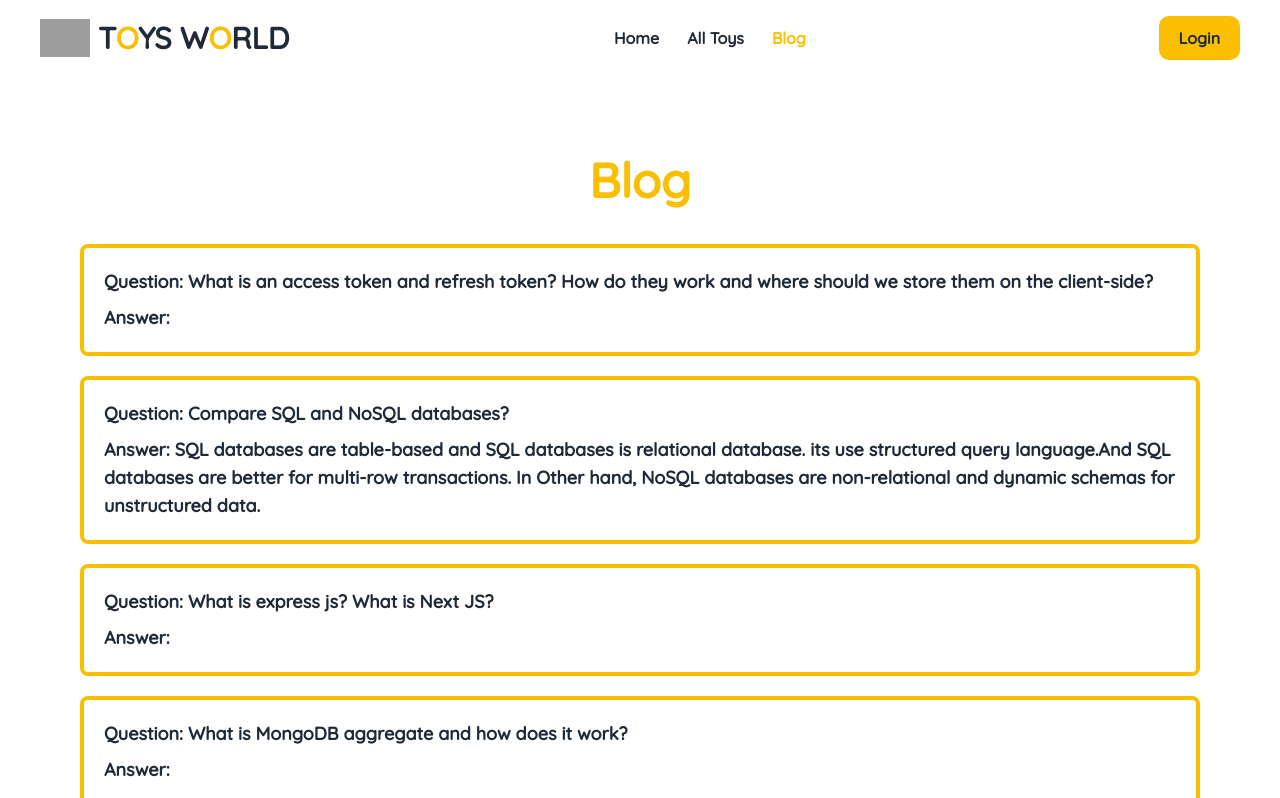
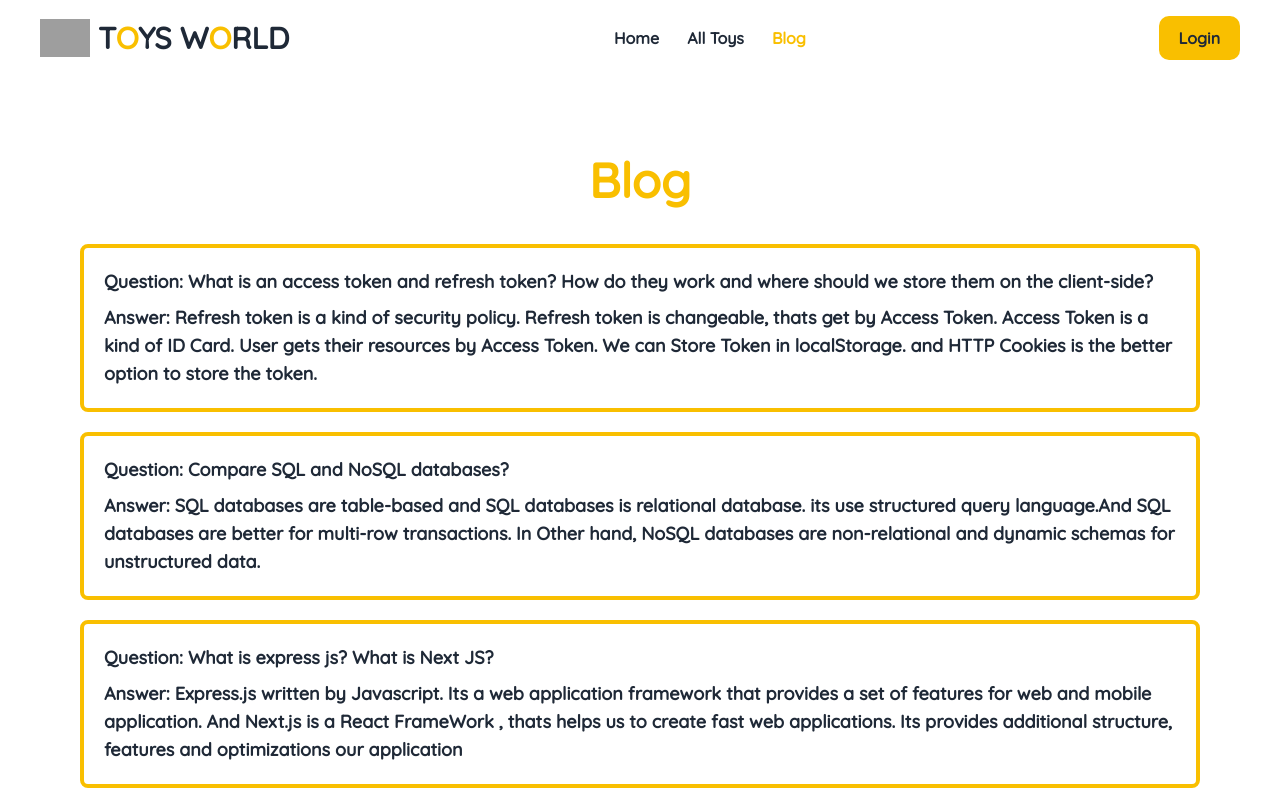
Before and after one commit to md-toybur-rahman/toys-world-client, a React (Vite) app: page /blog in a window 1280 px wide. Shown: the top 798 px of the page. Built offline with nearby package versions, Linux system fonts and the light colour scheme; no server answers; grey boxes are pictures that could not be loaded.

Commit message:
answer all of question

```diff
--- a/src/components/Pages/Blog/Blog.jsx
+++ b/src/components/Pages/Blog/Blog.jsx
@@ -11,7 +11,7 @@ const Blog = () => {
                 <div>
                     <div className="border-4 border-[#f9bf00] rounded-lg p-5">
                         <h1 className="text-lg font-bold">Question: What is an access token and refresh token? How do they work and where should we store them on the client-side?</h1>
-                        <p className="text-lg mt-2"><span className="font-bold">Answer: </span></p>
+                        <p className="text-lg mt-2"><span className="font-bold">Answer: Refresh token is a kind of security policy. Refresh token is changeable, thats get by Access Token. Access Token is a kind of ID Card. User gets their resources by Access Token. We can Store Token in localStorage. and HTTP Cookies is the better option to store the token.</span></p>
                     </div>
                 </div>
                 <div>
@@ -23,13 +23,13 @@ const Blog = () => {
                 <div>
                     <div className="border-4 border-[#f9bf00] rounded-lg p-5">
                         <h1 className="text-lg font-bold">Question: What is express js? What is Next JS?</h1>
-                        <p className="text-lg mt-2"><span className="font-bold">Answer: </span></p>
+                        <p className="text-lg mt-2"><span className="font-bold">Answer: Express.js written by Javascript. Its a web application framework that provides a set of features for web and mobile application. And Next.js is a React FrameWork , thats helps us to create fast web applications. Its provides additional structure, features and optimizations our application</span></p>
                     </div>
                 </div>
                 <div>
                     <div className="border-4 border-[#f9bf00] rounded-lg p-5">
                         <h1 className="text-lg font-bold">Question: What is MongoDB aggregate and how does it work?</h1>
-                        <p className="text-lg mt-2"><span className="font-bold">Answer: </span></p>
+                        <p className="text-lg mt-2"><span className="font-bold">Answer: MongoDB aggregate use for processing large number of documents in a collection. By aggregate we have to quickly run complex operations. When we get some complex operation then we will use aggregate pipeline.</span></p>
                     </div>
                 </div>
             </div>
```
